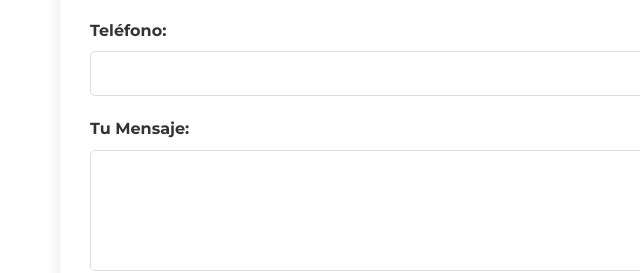
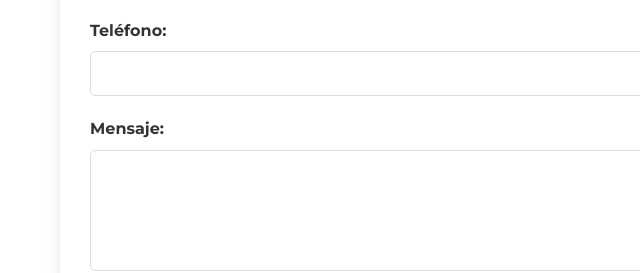
Before and after one commit to BlancoPablo010/LandingKV, a plain HTML site: page index.html in a window 1280 px wide. Shown: the part 3344-3617 px from the top of the page, 0-640 px from the left. Drawn offline with Linux system fonts and the light colour scheme.

Commit message:
cambio formulario

```diff
--- a/index.html
+++ b/index.html
@@ -135,7 +135,7 @@
                         <input type="tel" id="telefono" name="telefono">
                     </div>
                     <div class="form-group">
-                        <label for="mensaje">Tu Mensaje:</label>
+                        <label for="mensaje">Mensaje:</label>
                         <textarea id="mensaje" name="mensaje" rows="5" required></textarea>
                     </div>
                     <button type="submit" class="submit-button">Enviar Mensaje</button>
```
